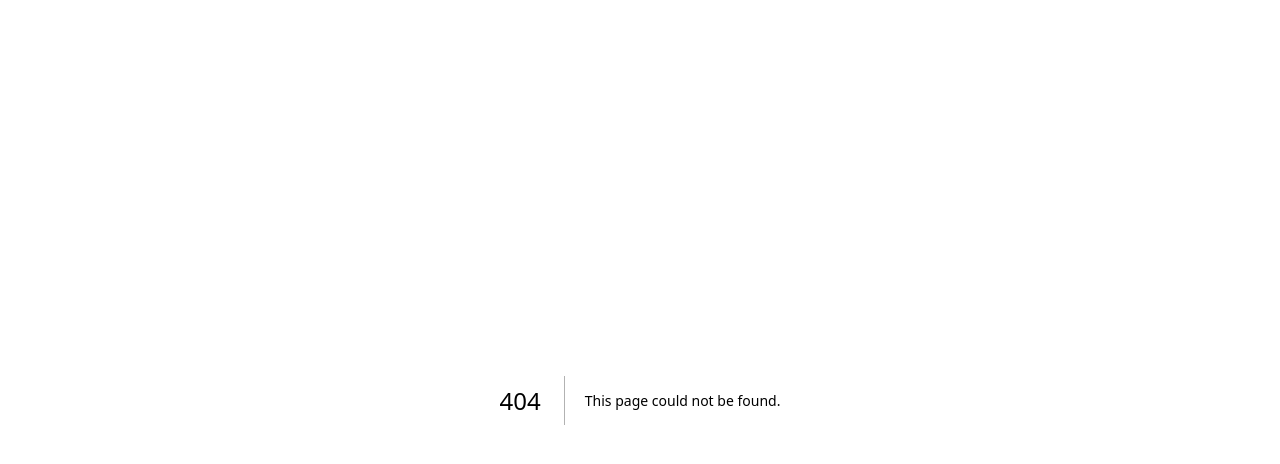
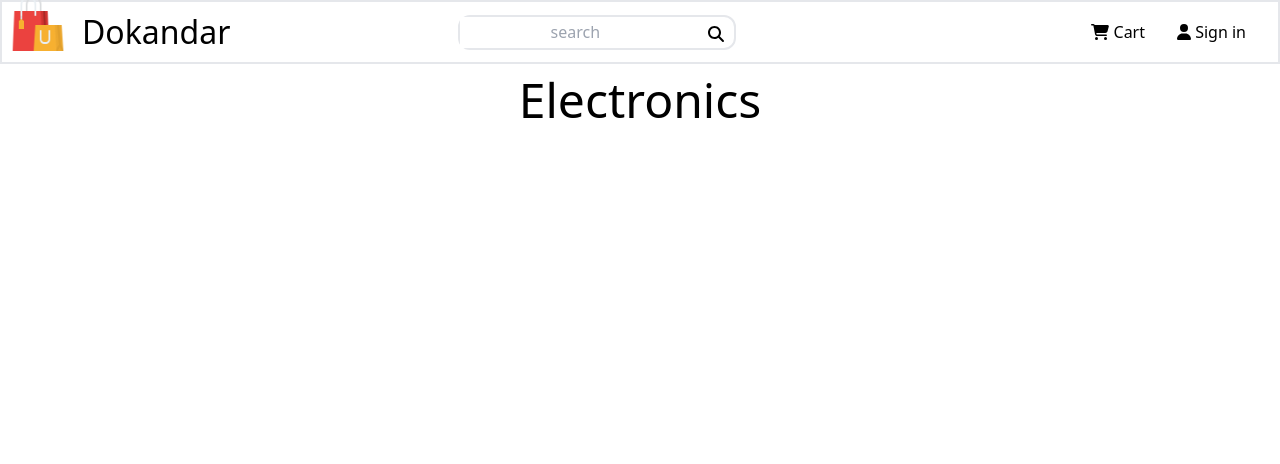
Before and after one commit to Tanjid420/E-commerce-using-MERN, a Next.js app in the folder ecommerse_app/: page /ElectronicProducts in a window 1280 px wide. Before the commit this address had no page. Shown: the top 464 px of the page. Built offline with nearby package versions, Linux system fonts and the light colour scheme.

Commit message:
Navbae Done

```diff
--- a/ecommerse_app/package.json
+++ b/ecommerse_app/package.json
@@ -11,6 +11,10 @@
   "dependencies": {
     "@emotion/react": "^11.10.6",
     "@emotion/styled": "^11.10.6",
+    "@fortawesome/fontawesome-svg-core": "^6.4.0",
+    "@fortawesome/free-regular-svg-icons": "^6.4.0",
+    "@fortawesome/free-solid-svg-icons": "^6.4.0",
+    "@fortawesome/react-fontawesome": "^0.2.0",
     "@mui/material": "^5.11.13",
     "eslint": "8.36.0",
     "eslint-config-next": "13.2.4",
--- /dev/null
+++ b/ecommerse_app/src/Components/Navbar.jsx
@@ -0,0 +1,58 @@
+import React from "react";
+import { FontAwesomeIcon } from "@fortawesome/react-fontawesome";
+import { faMagnifyingGlass } from "@fortawesome/free-solid-svg-icons";
+import { faCartShopping } from "@fortawesome/free-solid-svg-icons";
+import { faUser } from "@fortawesome/free-solid-svg-icons";
+import Link from "next/link";
+
+const element = <FontAwesomeIcon icon={faMagnifyingGlass} />;
+const cart = <FontAwesomeIcon icon={faCartShopping} />;
+const signin = <FontAwesomeIcon icon={faUser} />;
+
+const Navbar = (props) => {
+  return (
+    <React.Fragment>
+      <div className="w-[100%] h-[64px] flex justify-between items-center border-2">
+        <div className="flex justify-between">
+          <img
+            className=" pl-[.5rem] w-16 h-16 my-4 "
+            src="/online-shopping.png"
+            alt=""
+          />
+          <h1 className="text-[2rem] py-8 pl-[1rem] ">Dokandar</h1>
+        </div>
+
+        <div className="ml-[2rem] border-2 h-[35px] rounded-xl outline-none flex justify-between ">
+          <form className="flex">
+            <input
+              className="text-center"
+              type="text"
+              name="search"
+              id="srch"
+              placeholder="search"
+            ></input>
+          </form>
+          <button
+            type="submit"
+            className="border-1 ml-[.5rem] w-[35px] h-[35px] rounded-lg "
+          >
+            {element}
+          </button>
+        </div>
+
+        <div className="ml-[10rem] flex justify-between">
+          <ul className="flex gap-[2rem] pr-[2rem] cursor-pointer">
+            <Link href="#" className=" hover:underline active: decoration-4">
+              <li>{cart} Cart</li>
+            </Link>
+            <Link href="#" className=" hover:underline active: decoration-4">
+              <li>{signin} Sign in</li>
+            </Link>
+          </ul>
+        </div>
+      </div>
+    </React.Fragment>
+  );
+};
+
+export default Navbar;
--- /dev/null
+++ b/ecommerse_app/src/pages/ElectronicProducts.jsx
@@ -0,0 +1,14 @@
+import Navbar from "@/Components/Navbar";
+import React from "react"
+
+
+const ElectronicProducts = (props) => {
+  return (
+    <div>
+        <Navbar/>
+      <h1 className="text-[3rem] flex justify-center">Electronics</h1>
+    </div>
+  )
+};
+
+export default ElectronicProducts;
--- a/ecommerse_app/src/pages/ProductCategories.jsx
+++ b/ecommerse_app/src/pages/ProductCategories.jsx
@@ -7,19 +7,21 @@ import CardContent from "@mui/material/CardContent";
 import CardMedia from "@mui/material/CardMedia";
 import Categories from "./Categories";
 
+import Link from "next/link";
+import ElectronicProducts from "./ElectronicProducts";
+
 const ProductCategories = (props) => {
+
+
   return (
     <React.Fragment>
-       <div className=" grid grid-cols-2 gap-4">
-        {/* <div className="  w-[500px]  space-y-7 ">  */}
-          {/* <Card sx={{ display: "grid" }}>
-          <CardContent sx={{ flex: "1 0 auto" }}> */}
-                {/* <Typography className="" component="div" variant="h5"> */}
+       <div className=" grid grid-cols-2 place-content-center gap-4">
+
           {Categories.map((categorycard) => (
 
-                    <CategoryCard className="grid grid-cols-1" categorycard={categorycard} />
+                  <Link href="/ElectronicProducts"><CategoryCard className="grid grid-cols-1 place-content-center" categorycard={categorycard}/></Link>
           ))}
-                    {/* </Typography> */}
+
             </div>
 
 
```
Also changed, not shown: ecommerse_app/public/online-shopping.png (added), 1 other file (tests, documents, lock files or other folders).
